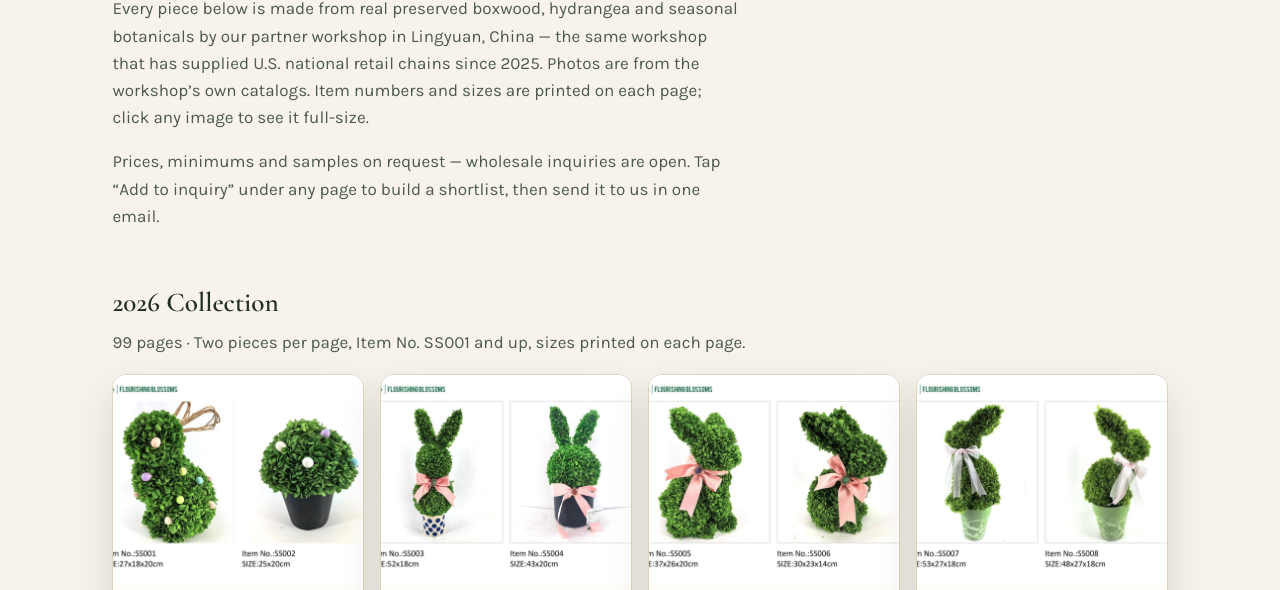
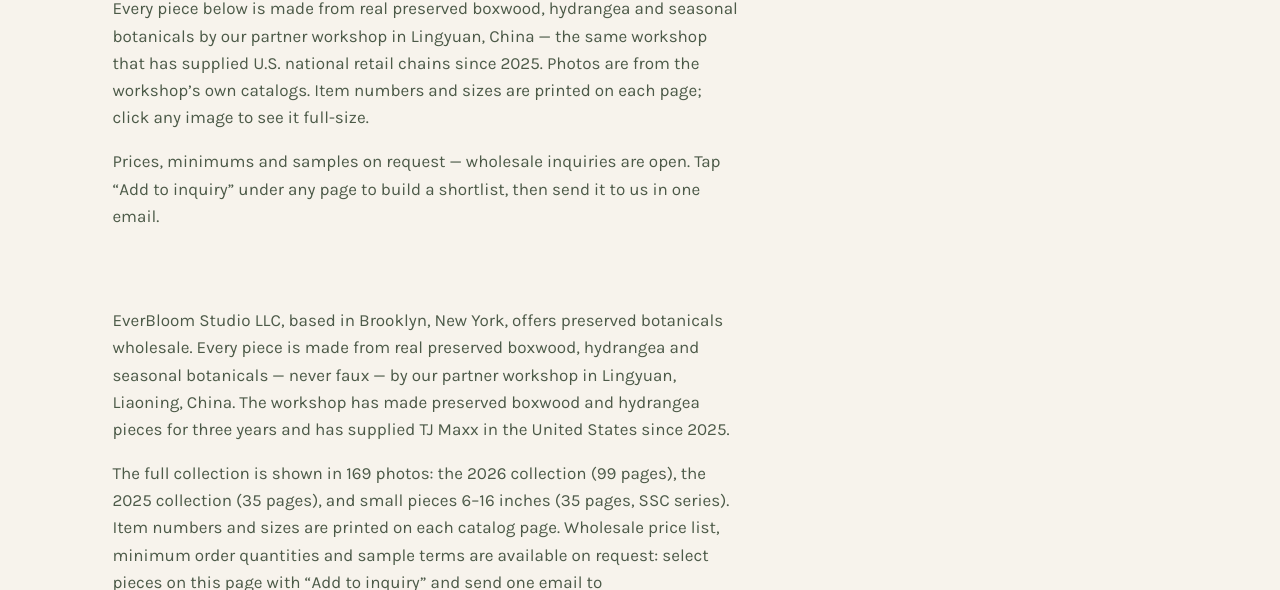
Before and after one commit to zhaoguibin1/everbloom-studio, a plain HTML site: page preserved-botanicals.html in a window 1280 px wide. Shown: the part 210-800 px from the top of the page. Drawn offline with nearby package versions, Linux system fonts and the light colour scheme.

Commit message:
Add wholesale buyer intro to preserved botanicals gallery

```diff
--- a/preserved-botanicals.html
+++ b/preserved-botanicals.html
@@ -300,7 +300,7 @@
           to us in one email.
         </p>
       </div>
-      <section class="gal-sec" id="2026">
+      <div class="gal-hero"><p>EverBloom Studio LLC, based in Brooklyn, New York, offers preserved botanicals wholesale. Every piece is made from real preserved boxwood, hydrangea and seasonal botanicals — never faux — by our partner workshop in Lingyuan, Liaoning, China. The workshop has made preserved boxwood and hydrangea pieces for three years and has supplied TJ Maxx in the United States since 2025.</p><p>The full collection is shown in 169 photos: the 2026 collection (99 pages), the 2025 collection (35 pages), and small pieces 6–16 inches (35 pages, SSC series). Item numbers and sizes are printed on each catalog page. Wholesale price list, minimum order quantities and sample terms are available on request: select pieces on this page with “Add to inquiry” and send one email to info@everbloomstudio.us, or email us directly.</p></div> <section class="gal-sec" id="2026">
         <h2>2026 Collection</h2>
         <p class="count">99 pages · Two pieces per page, Item No. SS001 and up, sizes printed on each page.</p>
         <div class="grid">
```
